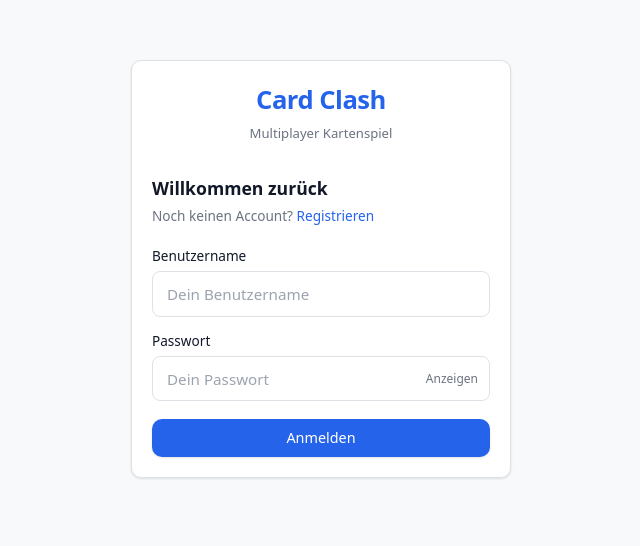
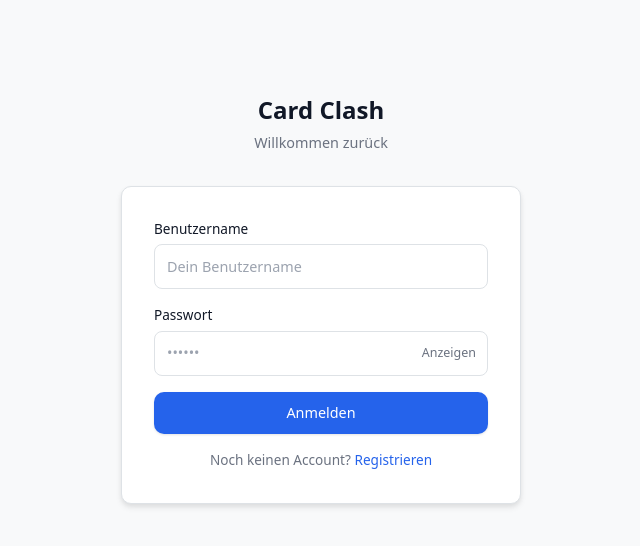
Before and after one commit to SigmaArchie/4AHIF-Arthur_Lehner-WMC, a SvelteKit app in the folder frontend/: page /login in a window 1280 px wide. Shown: the part 102-648 px from the top of the page, without its empty margins (319-959 px from the left). Built offline with nearby package versions, Linux system fonts and the light colour scheme; no server answers.

Commit message:
Fix pass-turn bug, redesign,, add frontend validation

```diff
--- a/frontend/src/routes/login/+page.svelte
+++ b/frontend/src/routes/login/+page.svelte
@@ -39,44 +39,45 @@
   }
 </script>
 
-<div style="min-height: calc(100vh - 58px); display: flex; align-items: center; justify-content: center; padding: 1.5rem; background: var(--bg)">
-  <div class="surface-card" style="width: 100%; max-width: 380px">
+<div style="min-height:100vh; display:flex; align-items:center; justify-content:center; background:var(--bg); padding:1.5rem">
+  <div style="width:100%; max-width:400px">
 
-    <div style="text-align: center; margin-bottom: 2rem">
-      <div style="font-size: 1.6rem; font-weight: 800; color: var(--primary); letter-spacing: -0.5px">Card Clash</div>
-      <div style="font-size: 0.82rem; color: var(--text-muted); margin-top: 4px">Multiplayer Kartenspiel</div>
+    <div style="text-align:center; margin-bottom:2rem">
+      <h1 style="font-size:1.5rem; font-weight:700; color:var(--text); margin:0 0 0.25rem">Card Clash</h1>
+      <p style="font-size:0.9rem; color:var(--text-muted); margin:0">{t('loginTitle')}</p>
     </div>
 
-    <h2 style="font-size: 1.1rem; font-weight: 700; margin: 0 0 0.25rem; color: var(--text)">{t('loginTitle')}</h2>
-    <p style="font-size: 0.85rem; color: var(--text-muted); margin: 0 0 1.25rem">
-      {t('noAccount')}
-      <a href="/register" style="color: var(--primary); font-weight: 500; text-decoration: none">{t('registerLink')}</a>
-    </p>
+    <div style="background:var(--surface); border:1px solid var(--border); border-radius:var(--radius); padding:2rem; box-shadow:var(--shadow)">
+      <div style="display:flex; flex-direction:column; gap:1rem">
 
-    <div style="display: flex; flex-direction: column; gap: 0.875rem">
         <div>
-        <label style="display: block; font-size: 0.85rem; font-weight: 500; color: var(--text); margin-bottom: 5px">{t('username')}</label>
+          <label style="display:block; font-size:0.85rem; font-weight:500; color:var(--text); margin-bottom:5px">{t('username')}</label>
           <input
             bind:value={username}
             type="text"
             placeholder={lang.current === 'de' ? 'Dein Benutzername' : 'Your username'}
+            style="width:100%; padding:0.6rem 0.75rem; border:1px solid var(--border); border-radius:8px; font-size:0.9rem; outline:none; background:var(--surface)"
+            onfocus={e => e.currentTarget.style.borderColor = 'var(--primary)'}
+            onblur={e => e.currentTarget.style.borderColor = 'var(--border)'}
           />
         </div>
 
         <div>
-        <label style="display: block; font-size: 0.85rem; font-weight: 500; color: var(--text); margin-bottom: 5px">{t('password')}</label>
-        <div style="position: relative">
+          <label style="display:block; font-size:0.85rem; font-weight:500; color:var(--text); margin-bottom:5px">{t('password')}</label>
+          <div style="position:relative">
             <input
               bind:value={password}
               type={showPassword ? 'text' : 'password'}
-            placeholder={lang.current === 'de' ? 'Dein Passwort' : 'Your password'}
-            style="padding-right: 5.5rem"
+              placeholder="••••••"
               onkeydown={e => e.key === 'Enter' && handleLogin()}
+              style="width:100%; padding:0.6rem 0.75rem; padding-right:5rem; border:1px solid var(--border); border-radius:8px; font-size:0.9rem; outline:none; background:var(--surface)"
+              onfocus={e => e.currentTarget.style.borderColor = 'var(--primary)'}
+              onblur={e => e.currentTarget.style.borderColor = 'var(--border)'}
             />
             <button
               type="button"
               onclick={() => showPassword = !showPassword}
-            style="position: absolute; right: 0.75rem; top: 50%; transform: translateY(-50%); font-size: 0.75rem; color: var(--text-muted); background: none; border: none; cursor: pointer; padding: 0"
+              style="position:absolute; right:0.75rem; top:50%; transform:translateY(-50%); background:none; border:none; cursor:pointer; font-size:0.78rem; color:var(--text-muted); padding:0"
             >
               {showPassword ? t('hide') : t('show')}
             </button>
@@ -84,14 +85,21 @@
         </div>
 
         {#if message}
-        <div style="font-size: 0.85rem; padding: 0.5rem 0.75rem; border-radius: 8px; background: #fef2f2; color: var(--danger); border: 1px solid #fecaca">
+          <div style="font-size:0.85rem; padding:0.5rem 0.75rem; border-radius:8px; background:#fef2f2; color:var(--danger); border:1px solid #fecaca">
             {message}
           </div>
         {/if}
 
-      <button onclick={handleLogin} class="btn-primary" style="width: 100%; justify-content: center; margin-top: 0.25rem">
+        <button onclick={handleLogin} class="btn-primary" style="width:100%; justify-content:center; padding:0.65rem">
           {t('loginBtn')}
         </button>
+
+        <p style="text-align:center; font-size:0.85rem; color:var(--text-muted); margin:0">
+          {t('noAccount')}
+          <a href="/register" style="color:var(--primary); font-weight:500">{t('registerLink')}</a>
+        </p>
+
+      </div>
     </div>
 
   </div>
--- a/frontend/src/routes/register/+page.svelte
+++ b/frontend/src/routes/register/+page.svelte
@@ -16,14 +16,9 @@
   });
 
   async function register() {
-    if (!username.trim() || !password.trim()) {
-      message = t('fillAllFields');
-      return;
-    }
-    if (password.length < 6) {
-      message = t('pwTooShort');
-      return;
-    }
+    if (!username.trim() || !password.trim()) { message = t('fillAllFields'); return; }
+    if (username.trim().length < 3) { message = 'Benutzername muss mindestens 3 Zeichen lang sein.'; return; }
+    if (password.length < 6) { message = t('pwTooShort'); return; }
 
     const response = await fetch(`${API}/register`, {
       method: 'POST',
@@ -45,68 +40,74 @@
   }
 </script>
 
-<div style="min-height: calc(100vh - 58px); display: flex; align-items: center; justify-content: center; padding: 1.5rem; background: var(--bg)">
-  <div class="surface-card" style="width: 100%; max-width: 380px">
+<div style="min-height:100vh; display:flex; align-items:center; justify-content:center; background:var(--bg); padding:1.5rem">
+  <div style="width:100%; max-width:400px">
 
-    <div style="text-align: center; margin-bottom: 2rem">
-      <div style="font-size: 1.6rem; font-weight: 800; color: var(--primary); letter-spacing: -0.5px">Card Clash</div>
-      <div style="font-size: 0.82rem; color: var(--text-muted); margin-top: 4px">Multiplayer Kartenspiel</div>
+    <div style="text-align:center; margin-bottom:2rem">
+      <h1 style="font-size:1.5rem; font-weight:700; color:var(--text); margin:0 0 0.25rem">Card Clash</h1>
+      <p style="font-size:0.9rem; color:var(--text-muted); margin:0">{t('registerTitle')}</p>
     </div>
 
-    <h2 style="font-size: 1.1rem; font-weight: 700; margin: 0 0 0.25rem; color: var(--text)">{t('registerTitle')}</h2>
-    <p style="font-size: 0.85rem; color: var(--text-muted); margin: 0 0 1.25rem">
-      {t('hasAccount')}
-      <a href="/login" style="color: var(--primary); font-weight: 500; text-decoration: none">{t('loginLink')}</a>
-    </p>
+    <div style="background:var(--surface); border:1px solid var(--border); border-radius:var(--radius); padding:2rem; box-shadow:var(--shadow)">
 
       {#if success}
-      <div style="font-size: 0.85rem; padding: 0.6rem 0.75rem; border-radius: 8px; background: #f0fdf4; color: var(--success); border: 1px solid #bbf7d0; margin-bottom: 1rem">
+        <div style="font-size:0.9rem; padding:0.75rem; border-radius:8px; background:#f0fdf4; color:var(--success); border:1px solid #bbf7d0; margin-bottom:1rem; text-align:center">
           {t('accountCreated')}
         </div>
       {/if}
 
-    <div style="display: flex; flex-direction: column; gap: 0.875rem">
+      <div style="display:flex; flex-direction:column; gap:1rem">
+
         <div>
-        <label style="display: block; font-size: 0.85rem; font-weight: 500; color: var(--text); margin-bottom: 5px">{t('username')}</label>
+          <label style="display:block; font-size:0.85rem; font-weight:500; color:var(--text); margin-bottom:5px">{t('username')}</label>
           <input
             bind:value={username}
             type="text"
-          placeholder={lang.current === 'de' ? 'Wähle einen Benutzernamen' : 'Choose a username'}
+            placeholder={lang.current === 'de' ? 'Mindestens 3 Zeichen' : 'At least 3 characters'}
+            style="width:100%; padding:0.6rem 0.75rem; border:1px solid var(--border); border-radius:8px; font-size:0.9rem; outline:none; background:var(--surface)"
+            onfocus={e => e.currentTarget.style.borderColor = 'var(--primary)'}
+            onblur={e => e.currentTarget.style.borderColor = 'var(--border)'}
           />
         </div>
 
         <div>
-        <label style="display: block; font-size: 0.85rem; font-weight: 500; color: var(--text); margin-bottom: 5px">{t('password')}</label>
-        <div style="position: relative">
+          <label style="display:block; font-size:0.85rem; font-weight:500; color:var(--text); margin-bottom:5px">{t('password')}</label>
+          <div style="position:relative">
             <input
               bind:value={password}
               type={showPassword ? 'text' : 'password'}
               placeholder={lang.current === 'de' ? 'Mindestens 6 Zeichen' : 'At least 6 characters'}
-            style="padding-right: 5.5rem"
               onkeydown={e => e.key === 'Enter' && register()}
+              style="width:100%; padding:0.6rem 0.75rem; padding-right:5rem; border:1px solid var(--border); border-radius:8px; font-size:0.9rem; outline:none; background:var(--surface)"
+              onfocus={e => e.currentTarget.style.borderColor = 'var(--primary)'}
+              onblur={e => e.currentTarget.style.borderColor = 'var(--border)'}
             />
             <button
               type="button"
               onclick={() => showPassword = !showPassword}
-            style="position: absolute; right: 0.75rem; top: 50%; transform: translateY(-50%); font-size: 0.75rem; color: var(--text-muted); background: none; border: none; cursor: pointer; padding: 0"
+              style="position:absolute; right:0.75rem; top:50%; transform:translateY(-50%); background:none; border:none; cursor:pointer; font-size:0.78rem; color:var(--text-muted); padding:0"
             >
               {showPassword ? t('hide') : t('show')}
             </button>
           </div>
-        <div style="font-size: 0.75rem; color: var(--text-muted); margin-top: 4px">
-          {lang.current === 'de' ? 'Mind. 6 Zeichen' : 'Min. 6 characters'}
-        </div>
         </div>
 
         {#if message}
-        <div style="font-size: 0.85rem; padding: 0.5rem 0.75rem; border-radius: 8px; background: #fef2f2; color: var(--danger); border: 1px solid #fecaca">
+          <div style="font-size:0.85rem; padding:0.5rem 0.75rem; border-radius:8px; background:#fef2f2; color:var(--danger); border:1px solid #fecaca">
             {message}
           </div>
         {/if}
 
-      <button onclick={register} class="btn-primary" style="width: 100%; justify-content: center; margin-top: 0.25rem">
+        <button onclick={register} class="btn-primary" style="width:100%; justify-content:center; padding:0.65rem">
           {t('registerBtn')}
         </button>
+
+        <p style="text-align:center; font-size:0.85rem; color:var(--text-muted); margin:0">
+          {t('hasAccount')}
+          <a href="/login" style="color:var(--primary); font-weight:500">{t('loginLink')}</a>
+        </p>
+
+      </div>
     </div>
 
   </div>
```
Also changed, not shown: frontend/src/routes/(protected)/game/+page.svelte (+9 -0 lines), 2 other files (tests, documents, lock files or other folders). Lines whose indentation alone changed are shown as unchanged.
